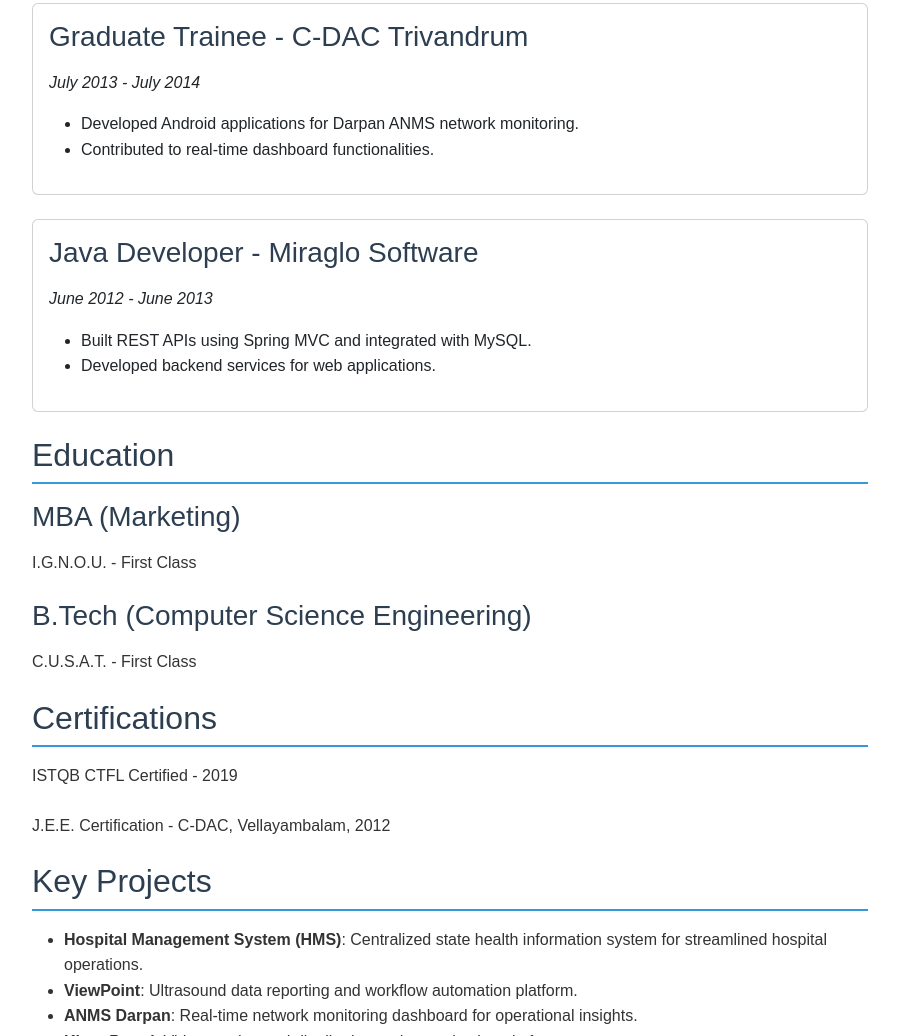
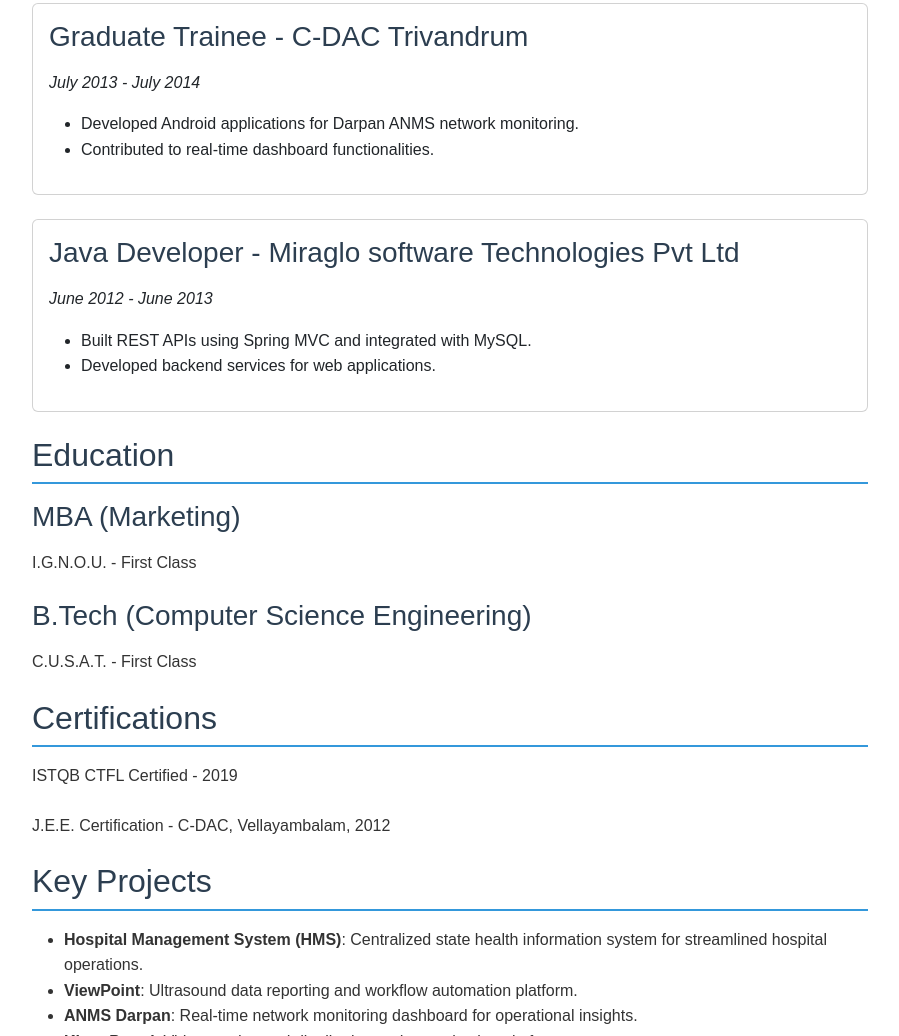
Before and after one commit to sarath1989mr/resume, a plain HTML site: page index.html in a window 1280 px wide. Shown: the part 1323-2359 px from the top of the page, without its empty margins (190-1089 px from the left). Drawn offline with nearby package versions, Linux system fonts and the light colour scheme.

Commit message:
Update index.html

```diff
--- a/index.html
+++ b/index.html
@@ -132,7 +132,7 @@
         </ul>
       </div>
       <div class="experience-item card p-3 card-hover hover">
-        <h3>Java Developer - Miraglo Software</h3>
+        <h3>Java Developer - Miraglo software Technologies Pvt Ltd</h3>
         <p><em>June 2012 - June 2013</em></p>
         <ul>
           <li>Built REST APIs using Spring MVC and integrated with MySQL.</li>
```
